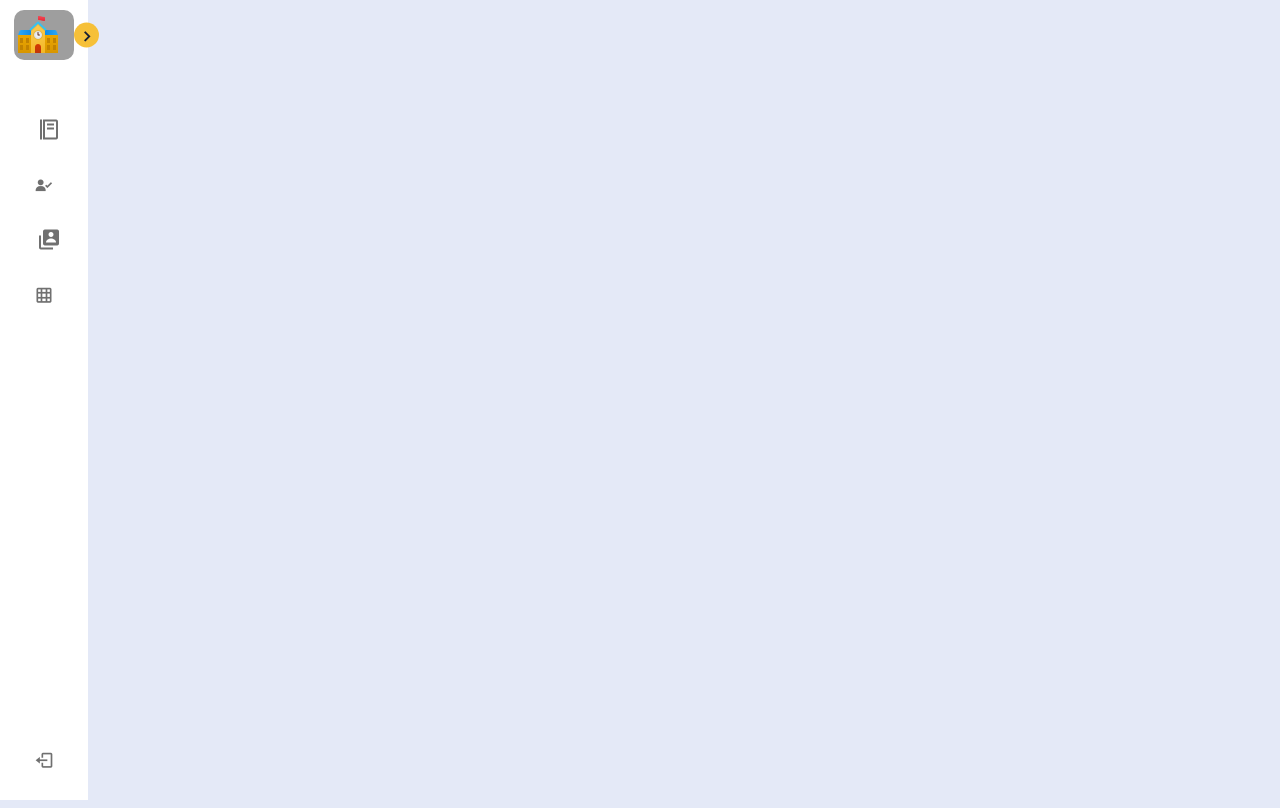
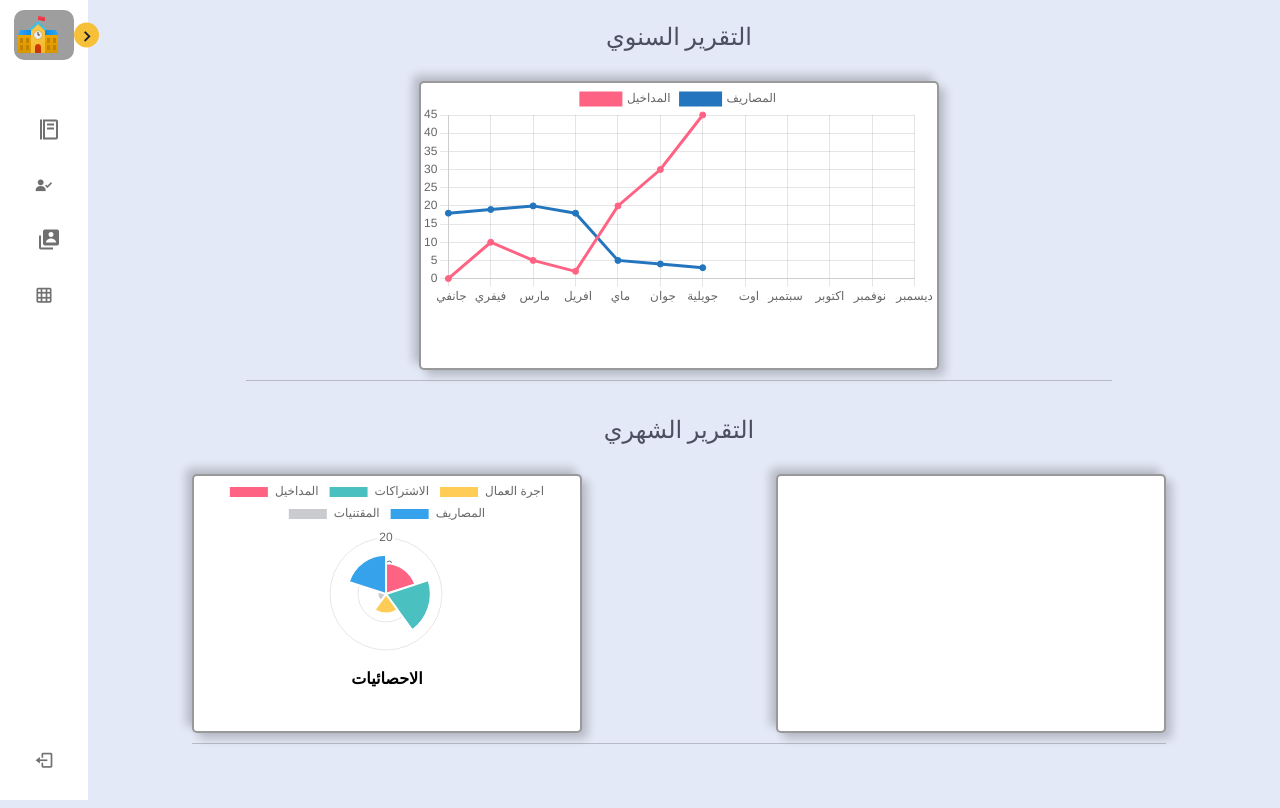
Before and after one commit to Hadjer-GR/Garden-School-Management-System, a PHP site: page /school_system/admin/home in a window 1280 px wide. Run offline with PHP 8.4, Linux system fonts and the light colour scheme; some libraries are stand-ins or nearby versions; grey boxes are pictures that could not be loaded.

Commit message:
complet design home page with chart diagram

```diff
--- a/app/View/admin/att_class.php
+++ b/app/View/admin/att_class.php
@@ -121,10 +121,7 @@
         <br>
         <div class="contentclass">
 
-   <div class="infoclass method">
-    <a class="method1 choosemethod" id="method_1" >  <span class="imethod1"><i class='bx bx-check'>يدوي</i></span></a>
-    <a  class="method2" id="method_2"> تلقائي</a>
-   </div>
+
 
 
     <!-- list Student -->
--- a/app/View/admin/home.php
+++ b/app/View/admin/home.php
@@ -13,11 +13,61 @@
          <link rel="stylesheet" href="<?php echo URLROOT ;?>css/mobile.css" media="(max-width: 700px)">
          <script defer src="<?php echo URLROOT ;?>js/script.js"></script>
        <script defer src="<?php echo URLROOT ;?>js/mobilescreen.js"></script>
+       <script defer src="https://cdn.jsdelivr.net/npm/chart.js"></script>
+       <script defer src="<?php echo URLROOT ;?>js/mychart.js"></script>
+
+
 
     </head>
     <body>
       <?php
       require_once"header.php";
       ?>
+
+
+<section class="home">
+
+<div class="mainindex">
+            <div class="etud1 bigchart">
+                <h2>التقرير  السنوي</h2>
+
+                <div class="contentStatistics">
+
+                    <div class="resultnote" id="chartnote">
+                        <canvas id="lineChart"></canvas>
+
+                    </div>
+
+                </div>
+
+
+            </div>
+
+            <div class="etud1">
+                <h2>التقرير  الشهري</h2>
+
+                <div class="contentStatistics">
+
+                    <div class="resultnote" id="chartnote">
+                        <canvas id="polarChart"></canvas>
+                        <h4>  الاحصائيات  </h4>
+
+                    </div>
+                    <div class="absencesanddelay">
+
+
+                        </div>
+                </div>
+
+            </div>
+
+
+
+        </div>
+
+
+
+
+</section>
     </body>
 </html>
--- a/public/css/mobile.css
+++ b/public/css/mobile.css
@@ -643,3 +643,26 @@
 
   overflow-y: hidden;
 }
+.home .mainindex .bigchart .contentStatistics{
+  height: auto;
+  width: 100% !important;
+  height: 220px!important;
+}
+.home .mainindex .bigchart .contentStatistics .resultnote {
+  position: relative;
+  width: 90% !important;
+  height: 100% !important;
+
+  height: auto !important;
+  margin-left: auto !important;
+  margin-right: auto !important;
+  margin-bottom: 20px !important;
+  background-color: #fff;
+  border: 2px solid rgba(0, 0, 0, 0.4);
+  border-radius: 5px;
+  box-shadow: 6px 6px 10px rgba(0, 0, 0, 0.2), -6px -6px 10px rgba(0, 0, 0, 0.2);
+}
+.home .mainindex .etud1 .contentStatistics .resultnote{
+  position: relative !important;
+  width: 90% !important;
+}
--- a/public/css/style.css
+++ b/public/css/style.css
@@ -982,7 +982,7 @@ body.dark .home .text {
 .home .mainindex {
   position: relative;
   width: 90%;
-  height: 80%;
+  height: 100%;
   display: flex;
   flex-direction: column;
   justify-content: flex-start;
@@ -2698,3 +2698,26 @@ table tr:nth-child(even) {
 .choosemethod i{
   color: #ffffff !important;
 }
+
+/*
+*
+* design month chart js
+*
+*/
+
+.bigchart{
+  position: relative;
+
+}
+.home .mainindex .bigchart .contentStatistics{
+  height: 300px !important;
+  width: 80% !important;
+}
+.home .mainindex .bigchart .contentStatistics .resultnote{
+  position: relative;
+  width: 60% ;
+  height: 100% ;
+  margin-left: auto ;
+  margin-right: auto ;
+
+}
--- /dev/null
+++ b/public/js/mychart.js
@@ -0,0 +1,130 @@
+
+
+
+// design doughnut
+let label1 = ["المداخيل ","المصاريف"];
+let data1 = [60, 20];
+let colors1 = [ "#FF3386","#398BD4"];
+
+const mychart1 = document.querySelectorAll("#myChart");
+
+mychart1.forEach((item) => {
+  const myChart11 = new Chart(item.getContext("2d"), {
+    type: "doughnut",
+    data: {
+      labels: label1,
+      datasets: [
+        {
+          data: data1,
+          backgroundColor: colors1,
+          hoverBackgroundColor: colors1,
+          borderColor: "#ffff",
+          borderWidth: 4,
+        },
+      ],
+    },
+    options: {
+      title: {
+        text: " التقرير الشهري ",
+        display: true,
+      },
+      aspectRatio: 2.1,
+    },
+  });
+});
+
+// line chart
+
+var ctx=document.getElementById("lineChart");
+
+
+  const labels = [
+    'جانفي',
+    'فيفري',
+    'مارس',
+    'افريل',
+    'ماي',
+    'جوان',
+    'جويلية',
+    'اوت',
+    'سبتمبر',
+    'اكتوبر',
+    'نوفمبر',
+    'ديسمبر',
+  ];
+
+  const data = {
+    labels: labels,
+    datasets: [{
+      label: "المداخيل",
+      backgroundColor: 'rgb(255, 99, 132)',
+      borderColor: 'rgb(255, 99, 132)',
+      data: [0, 10, 5, 2, 20, 30, 45],
+    },{
+        label: "المصاريف",
+        backgroundColor: '#2375BD',
+      borderColor: '#2375BD',
+        data: [18, 19, 20, 18, 5, 4, 3],
+      }]
+  };
+
+
+  const config = {
+    type: 'line',
+    data: data,
+    options: {
+      title: {
+        text: " التقرير الشهري ",
+        display: true,
+      },
+      aspectRatio: 2.3,
+    },
+  };
+
+  const myChart = new Chart(
+    document.getElementById('lineChart').getContext('2d'),
+    config
+  );
+
+  /*
+  *
+  * polar chart
+  *
+  */
+
+
+  const data_polar = {
+    labels: [
+      'المداخيل',
+      'الاشتراكات',
+      'اجرة العمال',
+      'المقتنيات',
+      'المصاريف'
+    ],
+    datasets: [{
+      label: 'My First Dataset',
+      data: [11, 16, 7, 3, 14],
+      backgroundColor: [
+        'rgb(255, 99, 132)',
+        'rgb(75, 192, 192)',
+        'rgb(255, 205, 86)',
+        'rgb(201, 203, 207)',
+        'rgb(54, 162, 235)'
+      ]
+    }]
+  };
+  const config_polar = {
+    type: 'polarArea',
+    data: data_polar,
+    options: {
+      title: {
+        text: " التقرير الشهري ",
+        display: true,
+      },
+      aspectRatio: 2.1,
+    },
+  };
+  const chart_polar = new Chart(
+    document.getElementById('polarChart').getContext('2d'),
+    config_polar
+  );
```
Also changed, not shown: app/View/admin/attandance.php (+5 -3 lines).
